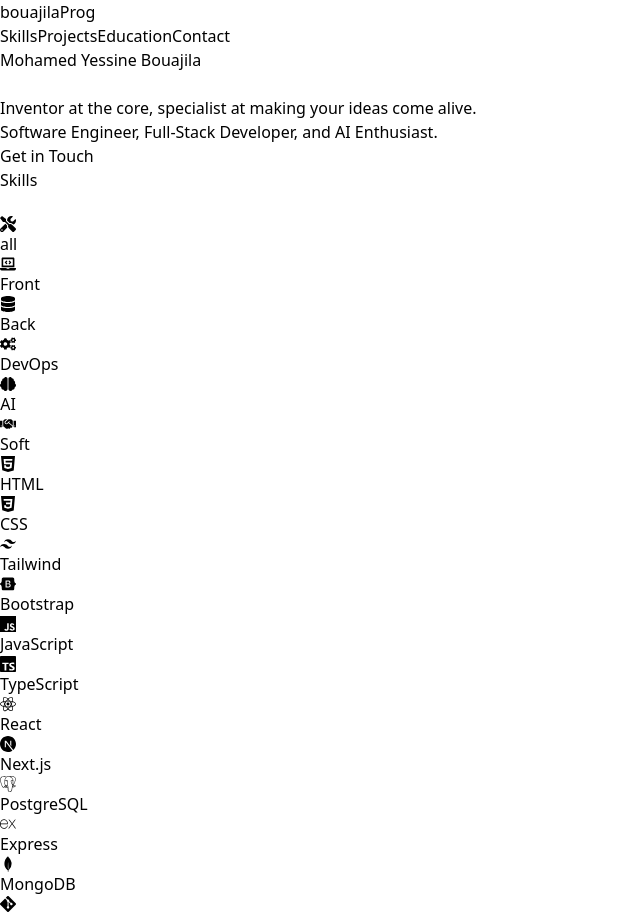
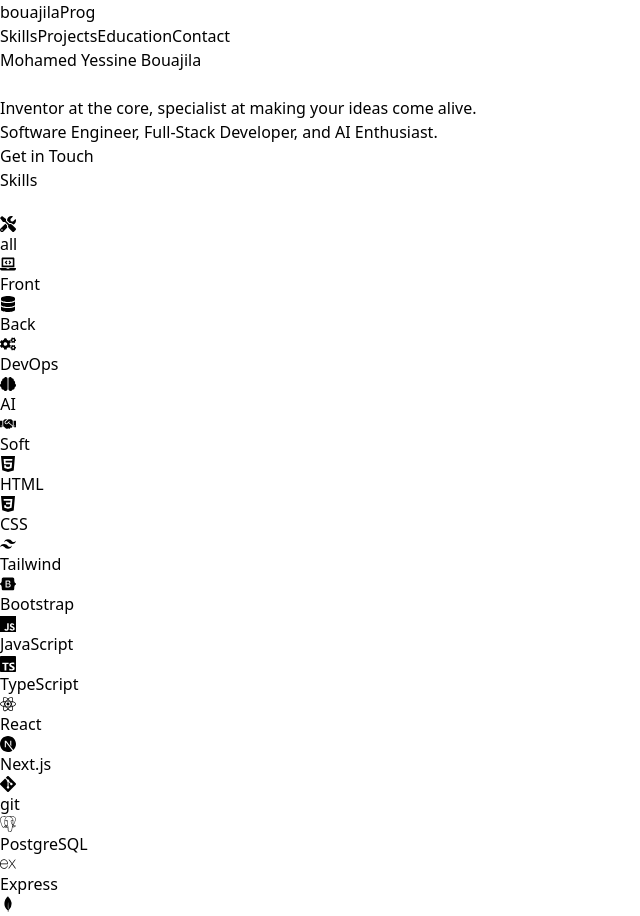
Before and after one commit to bouajilaProg/portfolio, a Next.js app: page / in a window 1280 px wide. Shown: the top 916 px of the page, without its empty margins (0-640 px from the left). Built offline with nearby package versions, Linux system fonts and the light colour scheme.

Commit message:
now skills can be in more than one field

```diff
--- a/src/components/Landing/SkillGroup.tsx
+++ b/src/components/Landing/SkillGroup.tsx
@@ -7,12 +7,34 @@
 }
 
 function SkillGroup({ titleFilter }: SkillGroupProps) {
+  if (titleFilter == "all") {
+    return (
+      <div className="flex justify-center items-center">
+        <div className="grid grid-cols-3 sm:grid-cols-3 md:grid-cols-7 gap-y-3 w-full max-w-screen-lg mx-auto">
+          {skills
+            .map((skill) => skill.items)
+            .flat()
+            .filter((subSkill, index, self) =>
+              self.findIndex((s) => s.title === subSkill.title) === index
+            )
+            .map((subSkill, subIndex) => (
+              <SkillItem
+                key={subIndex}
+                icon={subSkill.icon}
+                title={subSkill.title}
+              />
+            ))}
+        </div>
+      </div>
+    );
+  }
+
   return (
     <div className="flex justify-center items-center">
       <div className="grid grid-cols-3 sm:grid-cols-3 md:grid-cols-7 gap-y-3 w-full max-w-screen-lg mx-auto">
         {skills.filter((
           skill,
-        ) => (titleFilter == "all" || skill.domain == titleFilter))
+        ) => (skill.domain == titleFilter))
           .map((skill, index) => (
             skill.items.map((subSkill, subIndex) => (
               <SkillItem
--- a/src/components/Landing/SkillItem.tsx
+++ b/src/components/Landing/SkillItem.tsx
@@ -4,12 +4,13 @@
   icon: React.ReactNode;
   title: string;
 }
-
 function SkillItem({ icon, title }: SkillItemProps) {
   return (
-    <div className="flex flex-col items-center w-24 justify-center p-2 transition-all transform hover:scale-95 hover:shadow-md rounded-lg text-center gap-y-2 cursor-pointer ">
-      <div className="text-xl text-white">{icon}</div>
-      <p className="text-xs font-semibold text-gray-800 dark:text-white">
+    <div className="flex flex-col items-center w-24 justify-center p-2 transition-all transform hover:scale-105 hover:rotate-3 hover:shadow-xl rounded-lg text-center gap-y-2 cursor-pointer">
+      <div className="text-xl text-white transition-transform duration-300 ease-in-out">
+        {icon}
+      </div>
+      <p className="text-xs font-semibold text-gray-800 dark:text-white transition-all duration-300 ease-in-out">
         {title}
       </p>
     </div>
--- a/src/data/SkillsData.tsx
+++ b/src/data/SkillsData.tsx
@@ -47,15 +47,19 @@
       { icon: <SiTypescript />, title: "TypeScript" },
       { icon: <SiReact />, title: "React" },
       { icon: <SiNextdotjs />, title: "Next.js" },
+      { icon: <SiGit />, title: "git" },
     ],
   },
   {
     domain: "Back",
     icon: <FaDatabase />,
     items: [
+      { icon: <SiJavascript />, title: "JavaScript" },
+      { icon: <SiTypescript />, title: "TypeScript" },
       { icon: <SiPostgresql />, title: "PostgreSQL" },
       { icon: <SiExpress />, title: "Express" },
       { icon: <SiMongodb />, title: "MongoDB" },
+      { icon: <SiGit />, title: "git" },
     ],
   },
   {
```
